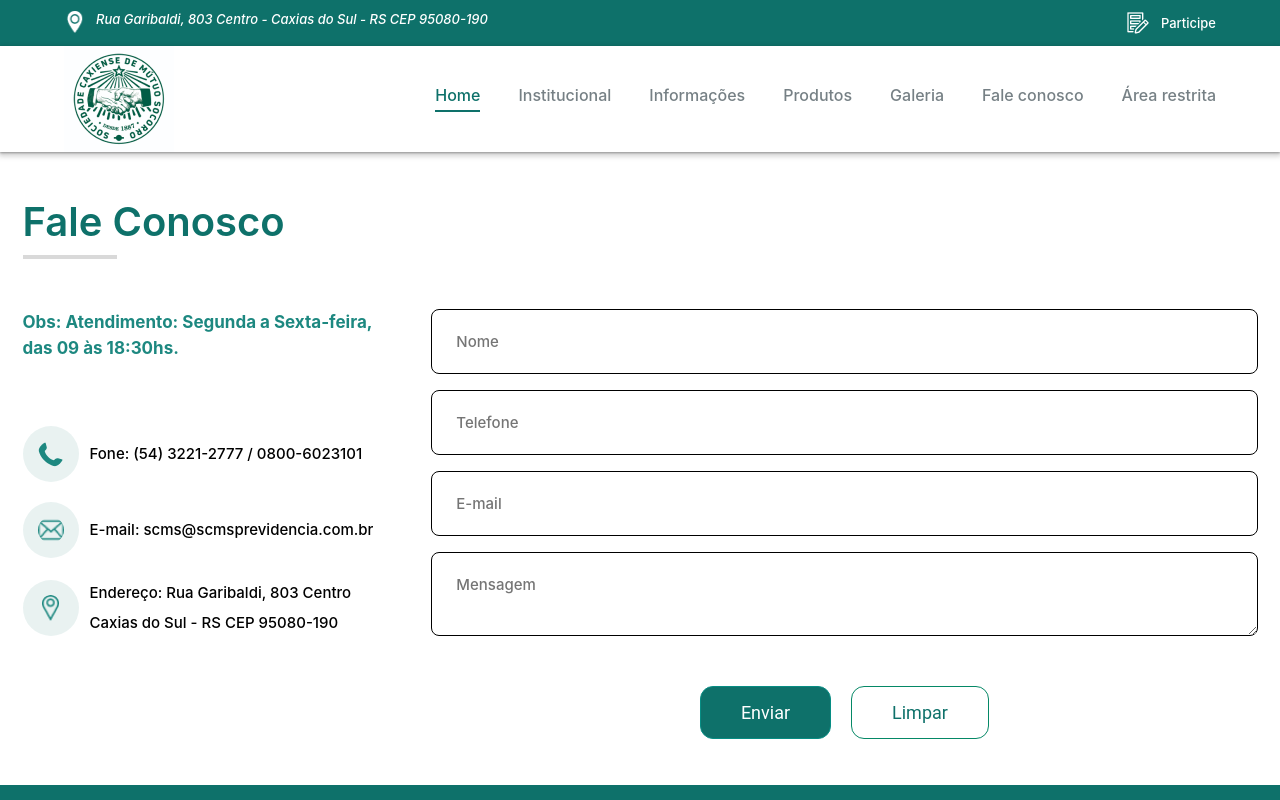
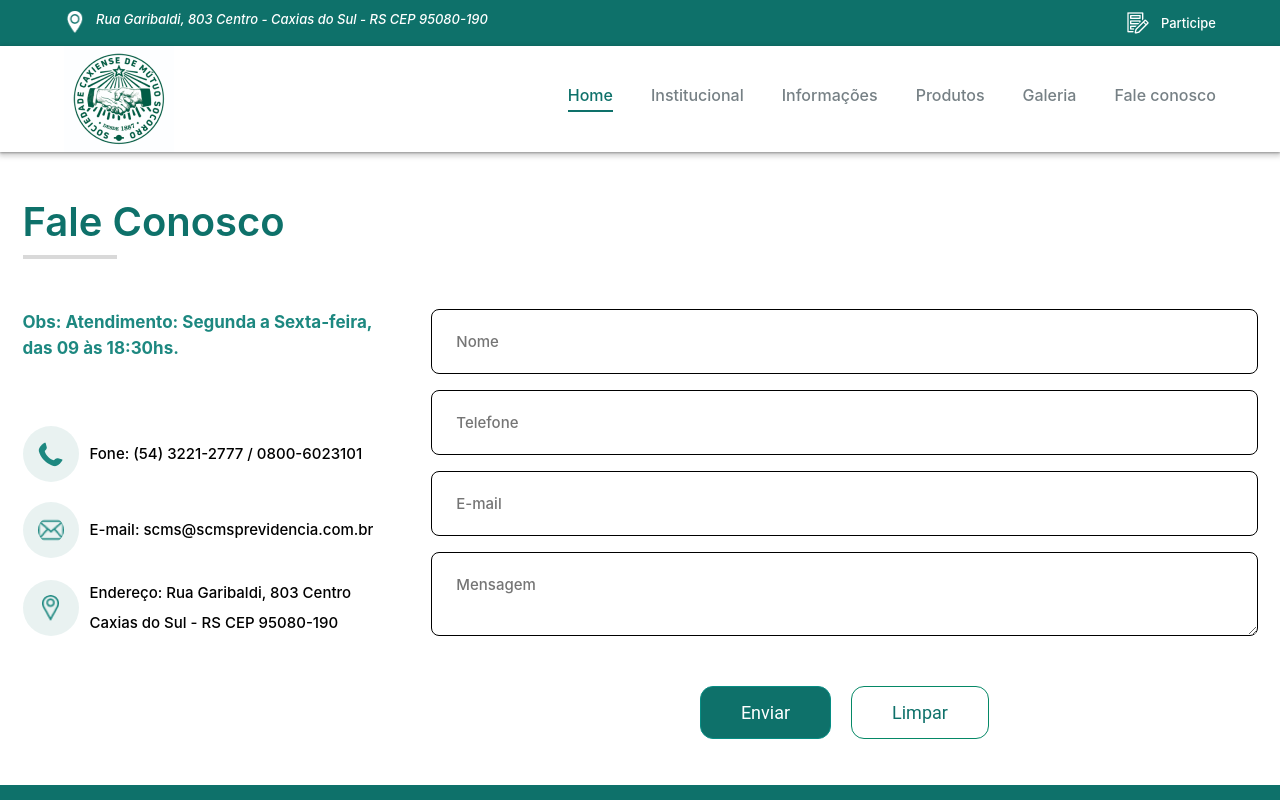
Before and after one commit to william-dmlogico/scms-front, a React (Create React App) app: page /scms/contato in a window 1280 px wide. Shown: the top 800 px of the page. Built offline with nearby package versions, Linux system fonts and the light colour scheme.

Commit message:
WSE - ajustes de campo e menu

```diff
--- a/src/components/Header/Header.jsx
+++ b/src/components/Header/Header.jsx
@@ -4,22 +4,6 @@ import logo_header from '../../images/logo_header.png'
 import participe_header from '../../images/participe_header.png'
 import pin_header from '../../images/pin_gps_location.png'
 import { useNavigate } from "react-router-dom";
-
-/*
-{
-  title: "Institucional",
-  isActive: false,
-  submenu: [
-    { title: "Princípios da entidade, Visão, Missão, Valores e Solidez" },
-    { title: "História da comunidade" },
-    { title: "Sustentabilidade" }
-  ]
-},
-
-  { title: "Institucional", path: "/institucional", isActive: false },
-  { title: "História", path: "/historia", isActive: false },
-  { title: "Sustentabilidade", path: "/sustentabilidade", isActive: false },
-*/
 
 const navItems = [
   { title: "Home", path: "/scms", isActive: true },
@@ -35,8 +19,7 @@ const navItems = [
   { title: "Informações", path: "/scms/informacoes", isActive: false },
   { title: "Produtos", path: "/scms/produtos", isActive: false },
   { title: "Galeria", path: "/scms/galeria", isActive: false },
-  { title: "Fale conosco", path: "/scms/contato", isActive: false },
-  { title: "Área restrita", isActive: false }
+  { title: "Fale conosco", path: "/scms/contato", isActive: false }
 ];
 
 function Header() {
```
